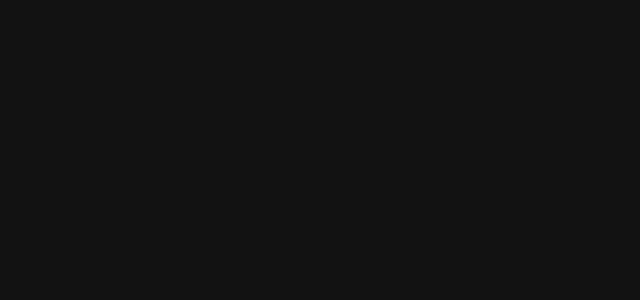
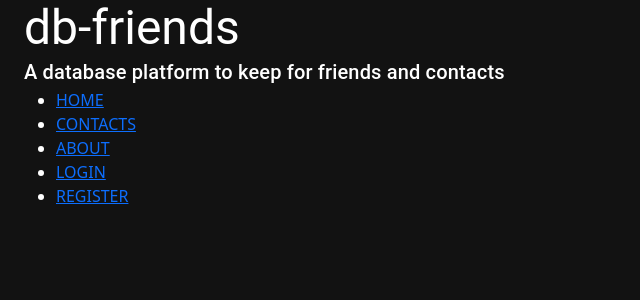
Before and after one commit to leonardogavaudan/db-friends, a React app in the folder client/: page /login in a window 1280 px wide. Before the commit this address had no page. Shown: the top 300 px of the page, without its empty margins (0-640 px from the left). Built offline with nearby package versions, Linux system fonts and the light colour scheme.

Commit message:
started basic added template file for each route, and switched folder name to routes

```diff
--- a/client/src/App.css
+++ b/client/src/App.css
@@ -1,11 +1,4 @@
 html, body {
     background-color: #121212;
-}
-
-.main-heading{
     color: white;
 }
-
-.sub-heading{
-    color: white;
-}
--- a/client/src/App.jsx
+++ b/client/src/App.jsx
@@ -5,7 +5,7 @@
 import Navbar from './components/Navbar';
 import Heading from './components/Heading';
 
-import { Typography } from '@material-ui/core/Typography';
+import { Typography } from '@material-ui/core';
 import { Container } from '@material-ui/core';
 
 const App = () => {
@@ -14,7 +14,7 @@
 			<Heading />
 			<Navbar />
 
-			<Typography variant="h1"> </Typography>
+			<Typography variant="h1"></Typography>
 		</Container>
 	);
 };
--- a/client/src/components/Navbar.jsx
+++ b/client/src/components/Navbar.jsx
@@ -9,13 +9,13 @@
                     <Link to="/">HOME</Link>
                 </li>
                 <li>
-                    <Link to="#">CONTACTS</Link>
+                    <Link to="/contacts">CONTACTS</Link>
                 </li>
                 <li>
-                    <Link to="#">ABOUT</Link>
+                    <Link to="/about">ABOUT</Link>
                 </li>
                 <li>
-                    <Link to="#">LOGIN</Link>
+                    <Link to="/login">LOGIN</Link>
                 </li>
                 <li>
                     <Link to="/register">REGISTER</Link>
--- a/client/src/main.jsx
+++ b/client/src/main.jsx
@@ -1,25 +1,21 @@
 import React from 'react';
 import ReactDOM from 'react-dom';
 import { Route, Routes, BrowserRouter as Router } from 'react-router-dom';
+
 import App from './App';
+import About from './routes/About';
+import Login from './routes/Login';
+import Register from './routes/Register';
+import Search from './routes/Search';
 
 ReactDOM.render(
     <Router>
         <Routes>
-            {/* <Route
-                path="*"
-                element={
-                    <main style={{ padding: "1rem" }}>
-                        <p>There's nothing here!</p>
-                    </main>
-                }
-            /> */}
-
-            <Route path="/" element={<App />} />
-
-            {/* <Route path="/about" element={About} />
-            <Route path="/register" element={Register} />
-            <Route path="/login" element={Login} /> */}
+            <Route path="/" element={<App />}>
+                <Route path="about" element={<About />} />
+                <Route path="register" element={<Register />} />
+                <Route path="login" element={<Login />} />
+            </Route>
         </Routes>
     </Router>
     , document.getElementById('root')
--- /dev/null
+++ b/client/src/routes/About.jsx
@@ -0,0 +1,7 @@
+import React from "react";
+
+const About = () => {
+    return "";
+};
+
+export default About;
--- /dev/null
+++ b/client/src/routes/Register.jsx
@@ -0,0 +1,7 @@
+import React from "react";
+
+const Register = () => {
+    return "";
+};
+
+export default Register;
--- a/client/src/pages/Search.jsx
+++ b/client/src/routes/Search.jsx
@@ -21,3 +21,5 @@
         </Box >
     );
 };
+
+export default Search;
```
Also changed, not shown: client/src/routes/Login.jsx (renamed from client/src/pages/Login.jsx).
